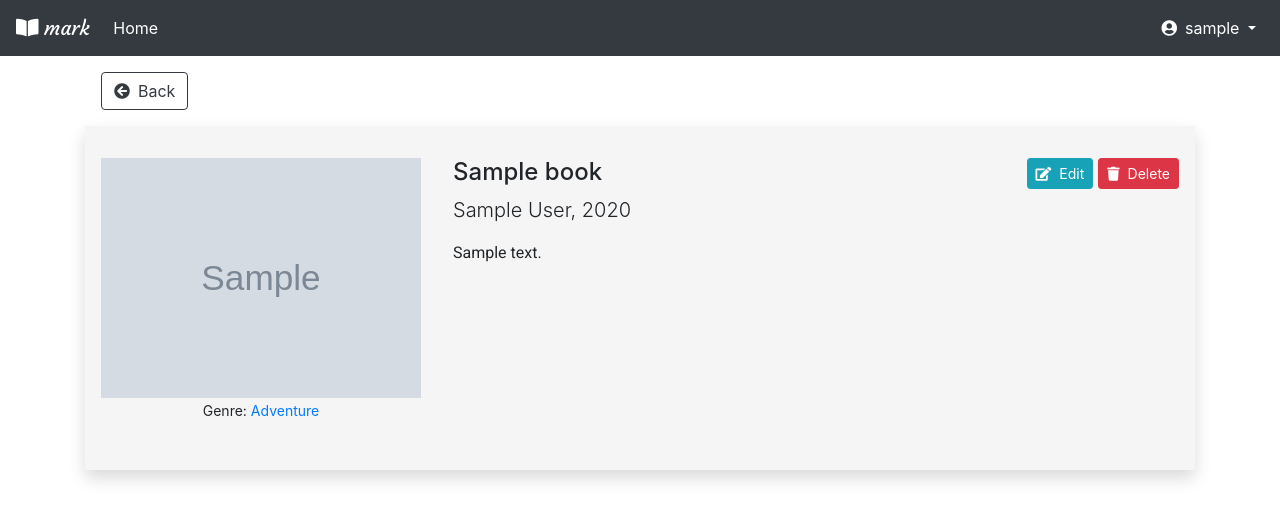
After one commit to jazminesace/library_app, a Django app: page /books/1/ in a window 1280 px wide. The commit adds this page. Shown: the top 521 px of the page. Run offline with Django 3.2, Linux system fonts and the light colour scheme; a user stored in the database is signed in; tables that the repository leaves empty hold one stand-in row (values such as "Sample post"); grey boxes marked "Sample" are stand-in pictures; some libraries are stand-ins or nearby versions.

Commit message:
Adds edit and delete functionality

```diff
--- a/books/models.py
+++ b/books/models.py
@@ -3,16 +3,31 @@ from django.contrib.auth.models import User
 
 # Create your models here.
 class Book(models.Model):
+    GENRE_CHOICES = [
+        ("Adventure", 'Adventure'),
+        ("Drama", 'Drama'),
+        ("Fantasy", 'Fantasy'),
+        ("History", 'History'),
+        ("Graphic Novel", 'Graphic Novel'),
+        ("Horror", 'Horror'),
+        ("Mystery", 'Mystery'),
+        ("Romance", 'Romance'),
+        ("Science Fiction", 'Science Fiction'),
+        ("Thriller", 'Thriller'),
+        ("Young adult", 'Young Adult'),
+    ]
+
     title = models.CharField(max_length=100)
     author = models.CharField(max_length=100)
     year_published = models.PositiveSmallIntegerField()
     plot_summary = models.TextField()
     cover = models.ImageField(upload_to="book_covers/")
-    genre = models.CharField(max_length=30)
+    genre = models.CharField(max_length=30, choices=GENRE_CHOICES)
+    is_deleted = models.BooleanField(default=False)
 
     posted_by = models.ForeignKey(User, on_delete=models.CASCADE)
     created = models.DateTimeField(auto_now_add=True, editable=False)
     modified = models.DateTimeField(auto_now=True, editable=False)
 
     def __str__(self):
-        return f"{self.title} ({self.author}, {self.year_published})"
+        return f"{self.title} ({self.author}, {self.year_published}) {self.is_deleted}"
--- a/books/templates/base.html
+++ b/books/templates/base.html
@@ -8,13 +8,17 @@
     <meta http-equiv="X-UA-Compatible" content="ie=edge" />
 
     <link rel="stylesheet" href="{% static '/css/bootstrap.min.css' %}" />
-    <link rel="stylesheet" href="{% static '/css/bootstrap.css' %}" />
     <link rel="stylesheet" href="https://use.fontawesome.com/releases/v5.6.3/css/all.css">
+    <link href="https://fonts.googleapis.com/css?family=Courgette&display=swap" rel="stylesheet">
+    <link href="https://fonts.googleapis.com/css?family=Roboto&display=swap" rel="stylesheet">
     <title>Library</title>
   </head>
   <body>
     <nav class="navbar navbar-expand-lg navbar-dark bg-dark">
-      <a class="navbar-brand" href="{% url 'home' %}">Library App</a>
+      <a class="navbar-brand" href="{% url 'home' %}">
+        <i class="fas fa-book-open"></i>
+        <span style="font-family: 'Courgette'">mark</span>
+        </a>
       <button
         class="navbar-toggler"
         type="button"
--- /dev/null
+++ b/books/templates/book_details.html
@@ -0,0 +1,50 @@
+{% extends 'base.html' %}
+{% load staticfiles %}
+{% block content %}
+<div class="container d-flex flex-row flex-wrap pt-3 mb-4">
+    <div class="w-100 mb-3 px-3">
+        <a class="btn btn-outline-dark" href="{% url 'home' %}"><i class="fas fa-arrow-circle-left mr-2"></i>Back</a>
+    </div>
+    <div class="d-flex flex-row w-100 shadow py-3" style="background-color: #f5f5f5;">
+        <div class="p-3">
+            <img src="{{ book.cover.url }}" style="min-width: 15em; max-width: 20em;">
+            <div class="mb-3 text-center">
+                <small>Genre:<a href="#"> {{ book.genre }}</a></small>
+            </div>
+        </div>
+        <div class="d-flex flex-column px-3 pt-3" style="flex-grow: 1;">
+            <div class="d-flex flex-row">
+                <div class="d-flex flex-column" style="flex-grow: 1">
+                    <h4 class="">{{ book.title }}</h5>
+                    <p class="lead">{{ book.author }}, {{book.year_published}}</p>
+                </div>
+                <div class="mb-3 d-flex flex-row align-items-start justify-content-end" style="width: 30%; ">
+                    <a class="btn btn-info btn-sm" href="{% url 'edit_book' pk=book.pk %}" style="margin-right: 5px"><i class="fas fa-edit mr-2"></i>Edit</a>
+                    <button class="btn btn-danger btn-sm" data-toggle="modal" data-target="#exampleModal"><i class="fas fa-trash mr-2"></i>Delete</button>
+                </div>
+            </div>
+            <p style="flex-grow: 1; font-family: 'Roboto'; text-align: justify">{{ book.plot_summary }}</p>
+        </div>
+    </div>
+</div>
+
+<div class="modal fade" id="exampleModal" tabindex="-1" role="dialog" aria-labelledby="exampleModalLabel" aria-hidden="true">
+  <div class="modal-dialog" role="document">
+    <div class="modal-content">
+      <div class="modal-header">
+        <h5 class="modal-title" id="exampleModalLabel">Delete book</h5>
+        <button type="button" class="close" data-dismiss="modal" aria-label="Close">
+          <span aria-hidden="true">&times;</span>
+        </button>
+      </div>
+      <div class="modal-body">
+        Are you sure you want to delete this book?
+      </div>
+      <div class="modal-footer">
+        <button type="button" class="btn btn-secondary" data-dismiss="modal">Close</button>
+        <a class="btn btn-danger" href="{% url 'delete_book' pk=book.pk %}">Delete</a>
+      </div>
+    </div>
+  </div>
+</div>
+{% endblock %}
--- a/books/templates/book_form.html
+++ b/books/templates/book_form.html
@@ -7,11 +7,11 @@
 </div>
 <div class="container w-100 m-5 d-flex justify-content-center">
     <div class="row">
-
     <form method="POST" enctype="multipart/form-data">
         {% csrf_token %}
         {{ form|crispy }}
         <button type="submit" class="btn btn-primary btn-block">Save</button>
+        <a class="btn btn-link btn-block" href="{% url 'home' %}">Cancel</a>
     </form>
     </div>
 </div>
--- a/books/urls.py
+++ b/books/urls.py
@@ -4,5 +4,7 @@ from . import views
 
 urlpatterns = [
     path('add/', views.add_book, name="add_book"),
-    path('<int:pk>/edit/', views.edit_book, name="edit_book")
+    path('<int:pk>/edit/', views.edit_book, name="edit_book"),
+    path('<int:pk>/delete/', views.delete_book, name="delete_book"),
+    path('<int:pk>/', views.view_book, name="view_book")
 ]
--- a/books/views.py
+++ b/books/views.py
@@ -6,12 +6,15 @@ from .forms import BookForm
 # Create your views here.
 def home(request):
     if request.user.is_authenticated:
-        books = Book.objects.filter(posted_by=request.user)
+        books = Book.objects.filter(posted_by=request.user).filter(is_deleted=False)
         return render(request, "index.html", {"books": books})
     else:
         return redirect("login")
 
 def add_book(request):
+    if not request.user.is_authenticated:
+        return redirect("login")
+
     if request.method == "POST":
         form = BookForm(request.POST, request.FILES)
         if form.is_valid():
@@ -24,7 +27,13 @@ def add_book(request):
     return render(request, "book_form.html", {"form": form})
 
 def edit_book(request, pk):
+    if not request.user.is_authenticated:
+        return redirect("login")
+
     instance = Book.objects.get(id=pk)
+    if instance.posted_by != request.user:
+        return redirect("home")
+
     if request.method == "POST":
         form = BookForm(request.POST, request.FILES, instance=instance)
         if form.is_valid():
@@ -34,3 +43,23 @@ def edit_book(request, pk):
         form = BookForm(instance=instance)
 
     return render(request, "book_form.html", {"form": form, "is_edit": True})
+
+def view_book(request, pk):
+    if request.user.is_authenticated:
+        book = Book.objects.get(id=pk)
+        if book.is_deleted:
+            return redirect("home")
+        return render(request, "book_details.html", {"book": book})
+    else:
+        return redirect("login")
+
+def delete_book(request, pk):
+    book = Book.objects.get(id=pk)
+
+    if book.posted_by != request.user:
+        return redirect("home")
+
+    book.is_deleted = True
+    book.save(update_fields=['is_deleted'])
+
+    return redirect("home")
```
Also changed, not shown: books/templates/index.html (+12 -4 lines), books/migrations/0002_book_is_deleted.py (added), books/migrations/0003_auto_20190918_1433.py (added).
